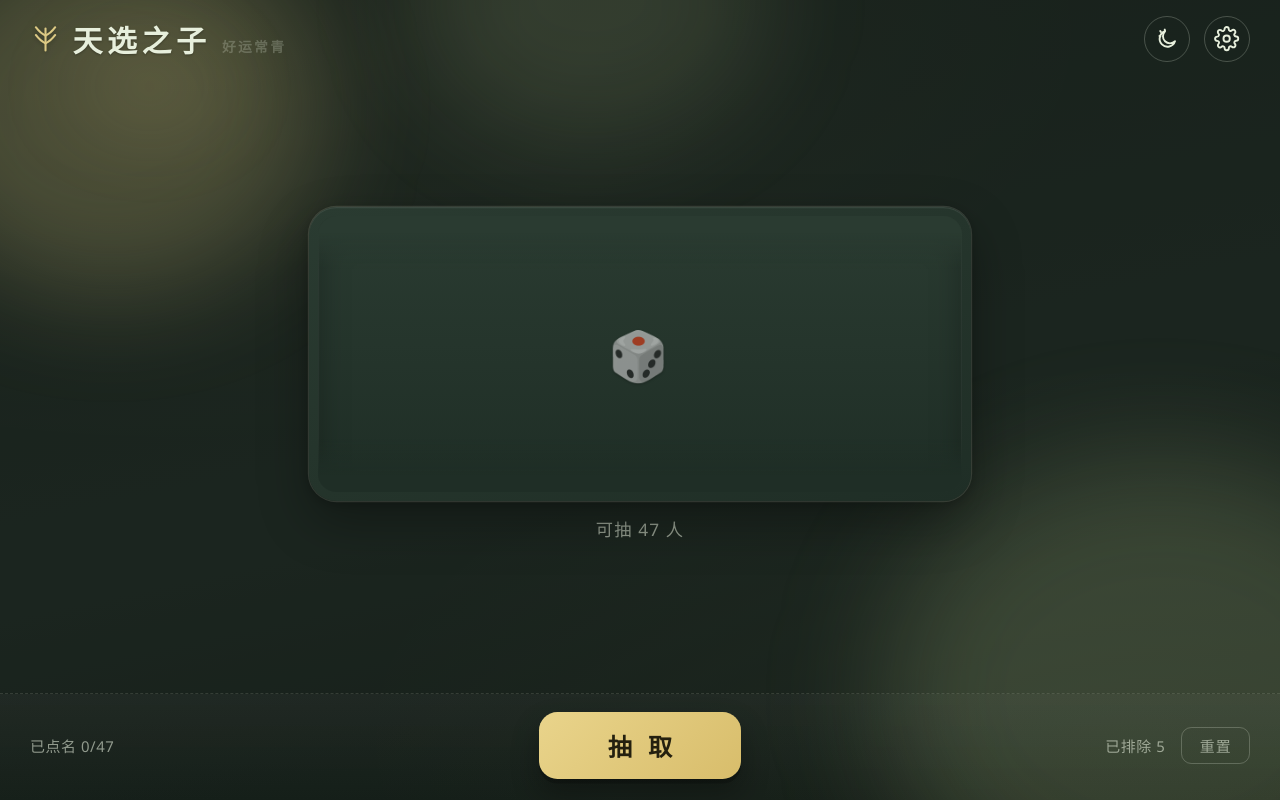
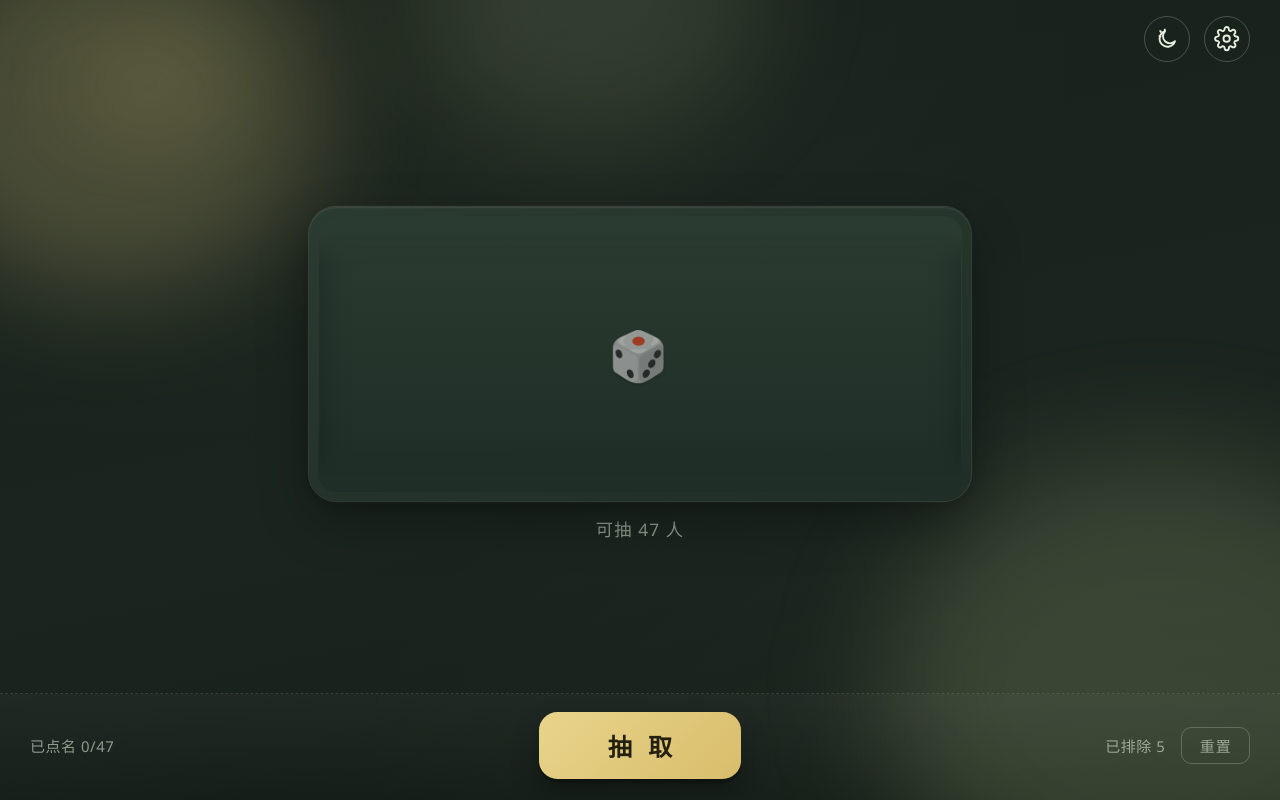
Before and after one commit to ying871797/ChosenOne, a website: page src/index.html in a window 1280 px wide. Drawn offline with Linux system fonts and the light colour scheme.

Commit message:
feat(ui): 移除「天选之子」品牌文案，窗口标题改为「点名器」
用户反馈该品牌文案「太二」，要求去掉所有该文本。本次只动人读文本，
不动项目名 / crate 名 / 安装标识 / exe 名（改名会牵扯安装路径与用户数据文件）。

运行时界面：
- 顶栏「叶子图标 + 天选之子 + 好运常青」整块删除，只留右侧主题/设置按钮
  （.topbar 由 space-between 改 flex-end，否则单子元素会被推到左边）
- 窗口标题 天选之子 → 点名器（tauri.conf.json）；页面 <title> 同步为「点名器」
- 抽中后状态栏 `🏆 天选之子：X` → `🏆 X`
- 一并删除随之成为死代码的 .title / .brand-leaf / .title-text / .title-sub 四条规则

文档与描述：
- package.json / src-tauri/Cargo.toml 的 description 改为「桌面点名器」
- CONTEXT.md 术语改为 ChosenOne（点名器），并注明界面不再出现品牌文案
- README.md / AGENTS.md 标题去掉品牌词

测试与校验（不同步则门禁必红）：
- tests/main.test.js 两处断言改 /🏆 /（用例意图仍是「抽取结果不被迟到的错误覆盖」）
- scripts/verify-roll.js、verify-roster.js 状态栏解析改 /^🏆 (.+)$/

刻意保留：历史产物 .proposals/*、docs/superpowers/*、docs/adr/*、
design-gallery.html 不改（其中仍含旧品牌文案，属历史记录）。

验证：npm test 35 passed；cargo test 40 passed；verify-fontscale / verify-roll /
verify-roll --long / verify-roster / verify-render 全 PASS；CDP 实测顶栏仅剩 1 个
子元素、工具栏靠右（右距 26px 设计值）、顶栏设计高 62px 与改动前一致。

```diff
--- a/package.json
+++ b/package.json
@@ -1,7 +1,7 @@
 {
   "name": "chosenone",
   "version": "0.1.0",
-  "description": "天选之子 — 桌面点名器",
+  "description": "桌面点名器",
   "private": true,
   "scripts": {
     "tauri": "tauri",
--- a/scripts/verify-roll.js
+++ b/scripts/verify-roll.js
@@ -142,8 +142,8 @@ async function main() {
   const endVis = visibleRows();
   assert.strictEqual(endVis.length, 3, `终点视口应恰好 3 行，实际 ${JSON.stringify(endVis)}`);
   const status = els.statusHint.textContent;
-  const target = /天选之子：(.+)$/.exec(status);
-  assert(target, `状态栏应显示天选之子，实际 "${status}"`);
+  const target = /^🏆 (.+)$/.exec(status);
+  assert(target, `状态栏应显示抽取结果（🏆 名字），实际 "${status}"`);
   const t = target[1];
   const centered = centerRow(endVis);
   assert(centered, `终点应有屏幕正中行 ${JSON.stringify(endVis)}`);
--- a/scripts/verify-roster.js
+++ b/scripts/verify-roster.js
@@ -79,8 +79,8 @@ async function main() {
 
   // 3) 终点：居中行 = 状态栏目标，带高亮
   const status = els.statusHint.textContent;
-  const target = /天选之子：(.+)$/.exec(status);
-  assert(target, `状态栏应有天选之子，实际 "${status}"`);
+  const target = /^🏆 (.+)$/.exec(status);
+  assert(target, `状态栏应显示抽取结果（🏆 名字），实际 "${status}"`);
   const centered = visibleRows().find(r => r.top <= 80 && r.top + 80 > 80);
   assert(centered, "终点应有屏幕正中行");
   assert.strictEqual(centered.text, target[1], `正中行应=目标 ${target[1]}，实际 ${centered.text}`);
--- a/src-tauri/Cargo.toml
+++ b/src-tauri/Cargo.toml
@@ -1,7 +1,7 @@
 [package]
 name = "chosenone"
 version = "0.1.0"
-description = "天选之子 — 桌面点名器"
+description = "桌面点名器"
 edition = "2021"
 rust-version = "1.77.2"
 
--- a/src-tauri/tauri.conf.json
+++ b/src-tauri/tauri.conf.json
@@ -12,7 +12,7 @@
     "withGlobalTauri": true,
     "windows": [
       {
-        "title": "天选之子",
+        "title": "点名器",
         "width": 800,
         "height": 500,
         "minWidth": 640,
--- a/src/index.html
+++ b/src/index.html
@@ -3,7 +3,7 @@
 <head>
   <meta charset="UTF-8">
   <meta name="viewport" content="width=device-width, initial-scale=1.0">
-  <title>天选之子 · ChosenOne</title>
+  <title>点名器</title>
   <link rel="stylesheet" href="style.css">
 </head>
 <body data-theme="dark">
@@ -21,20 +21,10 @@
       <i class="dust"></i><i class="dust"></i><i class="dust"></i>
     </div>
     <div class="app">
-      <!-- 顶栏 -->
+      <!-- 顶栏：只保留右侧工具按钮。
+           原「叶子图标 + 品牌标题 + 副标题」整块已按需求删除（勿再添加品牌文案）。
+           顶栏高度由 40px 圆钮决定，故删除标题块不影响下方名单区位置。 -->
       <header class="topbar">
-        <h1 class="title">
-          <svg class="brand-leaf" viewBox="0 0 24 24" fill="none" stroke="currentColor"
-               stroke-width="1.6" stroke-linecap="round" stroke-linejoin="round" aria-hidden="true">
-            <path d="M12 20.5 C12 13 12 7 12 3.5"/>
-            <path d="M12 9 C8.5 7.5 6 4.5 4.5 2.5"/>
-            <path d="M12 9 C15.5 7.5 18 4.5 19.5 2.5"/>
-            <path d="M12 15 C8.5 13.5 6 10.5 4.5 8.5"/>
-            <path d="M12 15 C15.5 13.5 18 10.5 19.5 8.5"/>
-          </svg>
-          <span class="title-text">天选之子</span>
-          <span class="title-sub">好运常青</span>
-        </h1>
         <div class="toolbar">
           <button id="themeBtn" class="icon-btn" title="切换主题（夜林 ⇄ 晨光）">
             <svg viewBox="0 0 24 24" fill="none" stroke="currentColor" stroke-width="1.8"
--- a/src/main.js
+++ b/src/main.js
@@ -1,4 +1,4 @@
-/* ===== 天选之子 · 主逻辑 =====
+/* ===== 主逻辑 =====
  * 抽取逻辑 + 老虎机竖排滚动动画 + 文件变化同步 + 主题/设置
  */
 
@@ -387,7 +387,7 @@
     picked.add(target);
     isDrawing = false;
     refreshStatus();
-    setStatus(`🏆 天选之子：${target}`, STATUS_DRAW, OWNER_DRAW);
+    setStatus(`🏆 ${target}`, STATUS_DRAW, OWNER_DRAW);
   }
 
   // ---------- 重置 ----------
--- a/src/style.css
+++ b/src/style.css
@@ -1,4 +1,4 @@
-/* ===== 天选之子 · 样式 =====
+/* ===== 样式 =====
  * 设计语言：两套界面方案（body[data-scheme]，设置面板切换并持久化到 settings.json）
  * - mist（默认）= 晨雾林窗：dark 夜林晨雾 / light 晨光纸感
  * - chalk        = 绿板粉笔 · 木质课堂：dark 墨绿板+木质 / light 日光教室暖橡纸
@@ -302,42 +302,16 @@ body[data-scheme="chalk"][data-theme="light"] .bg-fx .dust {
 }
 
 /* ---------- 顶栏 ---------- */
+/* flex-end：只剩工具按钮一个子元素，若用 space-between 会被推到左边 */
 .topbar {
   display: flex;
-  justify-content: space-between;
+  justify-content: flex-end;
   align-items: center;
   padding: 14px 26px 8px;
 }
 
-.title {
-  display: flex;
-  align-items: baseline;
-  gap: 10px;
-}
-
-.brand-leaf {
-  width: 27px;
-  height: 27px;
-  color: var(--accent);
-  opacity: 0.92;
-  align-self: center;
-  filter: drop-shadow(0 1px 2px rgba(0, 0, 0, 0.25));
-}
-
-.title-text {
-  font-family: var(--font-display);
-  font-size: 26px;
-  font-weight: 700;
-  letter-spacing: 4px;
-  color: var(--ink);
-  text-shadow: var(--row-shadow);
-}
-
-.title-sub {
-  font-size: 12px;
-  letter-spacing: 2px;
-  color: var(--ink-faint);
-}
+/* 品牌标题块（.title / .brand-leaf / .title-text / .title-sub）已随需求移除，
+   对应的四条样式规则一并删除，避免留下死代码。 */
 
 .toolbar { display: flex; gap: 12px; }
 
```
Also changed, not shown: AGENTS.md (+1 -1 lines), CONTEXT.md (+1 -1 lines), tests/main.test.js (+2 -2 lines), .proposals/2026-10-16-002-neutral-branding.html (added), README.md.
